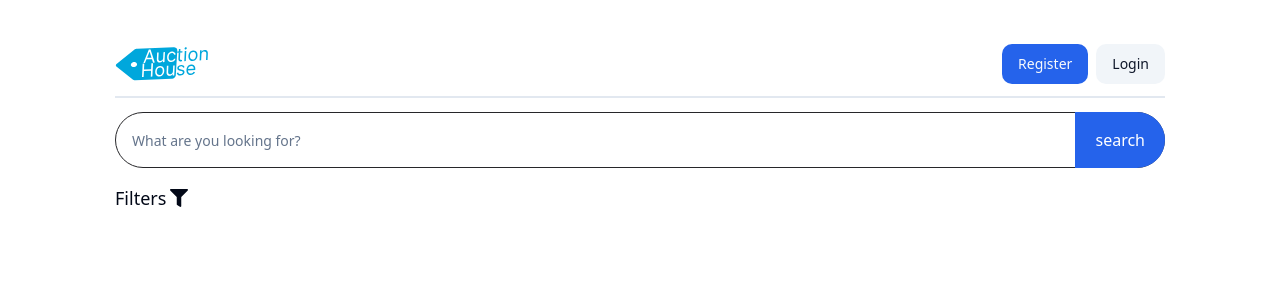
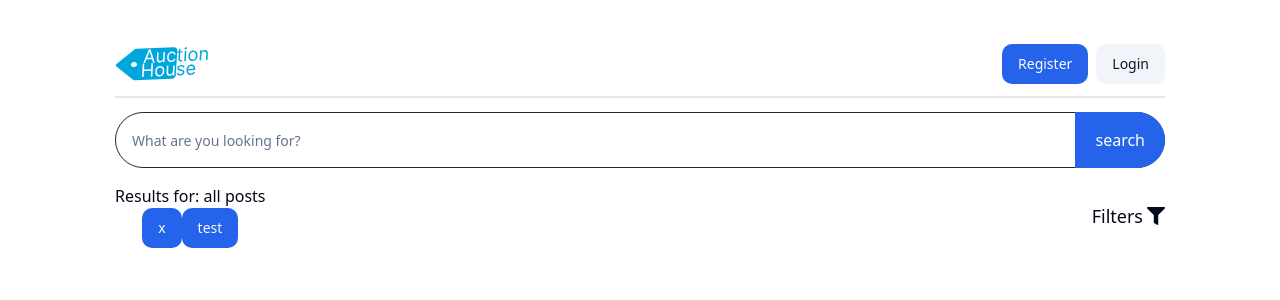
Before and after one commit to Hallvard-Benan/auction-house, a React (Vite) app: page /listings in a window 1280 px wide. Shown: the top 300 px of the page. Built offline with nearby package versions, Linux system fonts and the light colour scheme; no server answers.

Commit message:
feat: user can delete search query and  see all posts

```diff
--- a/src/components/Listings/ui.jsx
+++ b/src/components/Listings/ui.jsx
@@ -32,7 +32,7 @@ function ListingsUi({ listings = [] }) {
                 <CardContent className="px-0 col-span-1 overflow-hidden h-[20rem]">
                   <img
                     src={
-                      media[0]
+                      media && media[0]
                         ? media[0]
                         : "https://st4.depositphotos.com/14953852/24787/v/450/depositphotos_247872612-stock-illustration-no-image-available-icon-vector.jpg"
                     }
--- a/src/lib/search.js
+++ b/src/lib/search.js
@@ -22,7 +22,8 @@ export async function search(sortBy, sortOrder, tag, active, query) {
       }
 
       // Filter listings based on the query
-      const filteredListings = filterSearch(response, query);
+      const filteredListings =
+        query.length > 0 ? filterSearch(response, query) : response;
 
       // Concatenate the filtered listings to the result
       allFilteredListings = [...allFilteredListings, ...filteredListings];
--- a/src/pages/ListingsPage.jsx
+++ b/src/pages/ListingsPage.jsx
@@ -5,18 +5,30 @@ import FilterForm from "../components/FilterForm";
 import { useEffect, useState } from "react";
 import { useNavigate } from "@tanstack/react-router";
 import SearchBar from "../components/ui/searchBar";
-import { useQuery } from "@tanstack/react-query";
+import { useMutation, useQuery, useQueryClient } from "@tanstack/react-query";
+import { Button } from "../components/ui/button";
 
 function ListingsPage() {
-  const [listingsToDisplay, setListingsToDisplay] = useState();
   const [pageNumber, setPageNumber] = useState(1);
   const [sortBy, setSortBy] = useState("created");
   const [sortOrder, setSortOrder] = useState("desc");
   const [limit, setLimit] = useState(100);
   const [searchQuery, setSearchQuery] = useState("");
   const [tag, setTag] = useState("");
+  const [listingsToDisplay, setListingsToDisplay] = useState([]);
   const [active, setActive] = useState(true);
+  const queryClient = useQueryClient();
   const navigate = useNavigate();
+
+  const fetchMutation = useMutation({
+    mutationFn: search,
+    onError: (e) => {
+      console.log(e);
+    },
+    onSuccess: (data) => {
+      setListingsToDisplay(data), setSearchQuery("");
+    },
+  });
 
   const {
     status,
@@ -50,6 +62,11 @@ function ListingsPage() {
     },
   });
 
+  const handleOnRemoveSearch = async () => {
+    fetchMutation.mutate(sortBy, sortOrder, null, active, "");
+    navigate({ to: "/listings" });
+  };
+
   const handleOnSubmitFilters = (e) => {
     e.preventDefault();
     const sortByValue = e.target.sortBy.value;
@@ -70,7 +87,6 @@ function ListingsPage() {
     navigate({
       to: `/listings?search=${searchQuery}&sortBy=${sortByValue}&sortOrder=${sortOrderValue}&active=${activePostsValue}${tagParam}`,
     });
-    console.log("value of active posts:::", activePostsValue);
   };
 
   const handleOnSubmitSearch = (e) => {
@@ -86,11 +102,26 @@ function ListingsPage() {
     setSearchQuery(searchWord);
   };
 
+  useEffect(() => {
+    status === "success" && setListingsToDisplay(listings);
+  }, [status, listings]);
+
   return (
     <>
       <SearchBar onSubmitSearch={handleOnSubmitSearch} />
       <div className="flex justify-between">
-        {searchQuery && <h2>Results for: {searchQuery}</h2>}
+        <div>
+          <h2>Results for: {searchQuery ? searchQuery : "all posts"}</h2>{" "}
+          <Button onClick={handleOnRemoveSearch}>x</Button>
+          <Button
+            onClick={() => {
+              console.log(searchQuery);
+            }}
+          >
+            test
+          </Button>
+        </div>
+
         <FilterForm
           onSubmitFilters={handleOnSubmitFilters}
           defaultActive={active}
@@ -99,7 +130,7 @@ function ListingsPage() {
           defaultTag={tag}
         ></FilterForm>
       </div>
-      <Listings listings={listings} status={status} error={error} />
+      <Listings listings={listingsToDisplay} status={status} error={error} />
     </>
   );
 }
```
